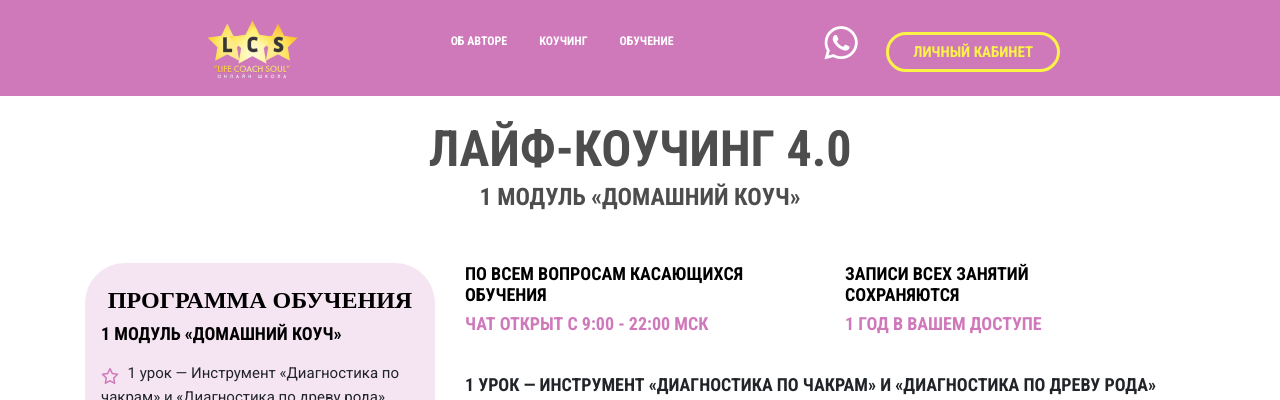
After one commit to MarinaVector/school2, a PHP site: page /coaching.php in a window 1280 px wide. The commit adds this page. Shown: the top 400 px of the page. Run offline with PHP 8.4, Linux system fonts and the light colour scheme; some libraries are stand-ins or nearby versions.

Commit message:
frontend progress nav footer head

```diff
--- a/coaching.html
+++ b/coaching.php
@@ -1,42 +1,9 @@
 <!DOCTYPE html>
 <html lang="ru">
-<head>
-    <meta charset="UTF-8">
-    <meta name="viewport" content="width=device-width, initial-scale=1">
-    <title>Life coach soul</title>
-
-    <link rel="stylesheet" type="text/css" href="css/style.css">
-    <link rel="stylesheet" href="https://cdn.jsdelivr.net/npm/bootstrap@4.5.3/dist/css/bootstrap.min.css"
-          integrity="sha384-TX8t27EcRE3e/ihU7zmQxVncDAy5uIKz4rEkgIXeMed4M0jlfIDPvg6uqKI2xXr2" crossorigin="anonymous">
-    <script src="https://code.jquery.com/jquery-3.5.1.slim.min.js"
-            integrity="sha384-DfXdz2htPH0lsSSs5nCTpuj/zy4C+OGpamoFVy38MVBnE+IbbVYUew+OrCXaRkfj"
-            crossorigin="anonymous"></script>
-    <script src="https://cdn.jsdelivr.net/npm/bootstrap@4.5.3/dist/js/bootstrap.bundle.min.js"
-            integrity="sha384-ho+j7jyWK8fNQe+A12Hb8AhRq26LrZ/JpcUGGOn+Y7RsweNrtN/tE3MoK7ZeZDyx"
-            crossorigin="anonymous"></script>
-    <script src="https://kit.fontawesome.com/c793505908.js" crossorigin="anonymous"></script>
-</head>
+<?php require "general-components/head.php"; ?>
 <body>
 <header class="secondary-navigation my-0">
-    <nav class="nav nav-fill container">
-        <div class="nav-link">
-            <img class="main-nav__nav-logo" src="img/Logo.png" alt="Логотип онлайн школы">
-        </div>
-        <div class="main-nav__nav-links mt-md-4 mx-auto">
-            <a class="main-nav__nav-link nav-link">Об авторе</a>
-            <a class="main-nav__nav-link nav-link" href="coaching.html">Коучинг</a>
-            <a class="main-nav__nav-link nav-link">Обучение</a>
-        </div>
-        <div class="main-nav__nav-links nav-link mt-md-3 mb-lg-0 mb-3">
-            <div class="d-inline">
-                <i class="fab fa-whatsapp main-nav__whatsapp-icon mr-4"></i>
-            </div>
-            <div class="d-inline mb-5">
-                <a class="main-nav__nav-button py-2 px-4">Личный кабинет</a>
-            </div>
-        </div>
-
-    </nav>
+    <?php require "general-components/nav.php"; ?>
 </header>
 
 <main>
@@ -212,27 +179,6 @@
     </section>
 </main>
 
-<footer class="footer container-fluid">
-    <div class="container nav nav-fill">
-        <div class="nav-link">
-            <img class="main-nav__nav-logo" src="img/Logo.png" alt="Логотип онлайн школы">
-        </div>
-        <div class="main-nav__nav-links mt-md-4 mx-auto text-white mt-4">
-            <i class="fab fa-whatsapp ml-2"></i>
-            <i class="fab fa-vk ml-2"></i>
-            <i class="fab fa-facebook-f ml-2"></i>
-            <i class="fab fa-telegram-plane ml-2"></i>
-            <i class="fab fa-odnoklassniki ml-2"></i>
-        </div>
-        <div class="main-nav__nav-links nav-link mt-4">
-
-            <a class="main-nav__nav-button py-2 px-4">Личный кабинет</a>
-        </div>
-
-        <div class="footer__footer-copyright mx-auto mt-4">
-            Все права защищены
-        </div>
-    </div>
-</footer>
+<?php include "general-components/footer.php"; ?>
 </body>
 </html>
--- a/css/style.css
+++ b/css/style.css
@@ -6,7 +6,6 @@
 @import url("https://fonts.googleapis.com/css2?family=Oswald:wght@600&display=swap");
 @import url("https://fonts.googleapis.com/css2?family=Montserrat:wght@700&display=swap");
 body {
-  font-family: Roboto Condensed;
   height: 100%;
   overflow-x: hidden;
   background-repeat: no-repeat;
--- a/css/style.scss
+++ b/css/style.scss
@@ -7,7 +7,7 @@
 
 body {
   //width: 100%;
-  font-family: Roboto Condensed;
+  //font-family: Roboto Condensed;
   height: 100%;
   overflow-x: hidden;
   background-repeat: no-repeat;
--- /dev/null
+++ b/general-components/footer.php
@@ -0,0 +1,22 @@
+<footer class="footer container-fluid">
+    <div class="container nav nav-fill">
+        <div class="nav-link">
+            <img class="main-nav__nav-logo" src="img/Logo.png" alt="Логотип онлайн школы">
+        </div>
+        <div class="main-nav__nav-links mt-md-4 mx-auto text-white mt-4">
+            <i class="fab fa-whatsapp ml-2"></i>
+            <i class="fab fa-vk ml-2"></i>
+            <i class="fab fa-facebook-f ml-2"></i>
+            <i class="fab fa-telegram-plane ml-2"></i>
+            <i class="fab fa-odnoklassniki ml-2"></i>
+        </div>
+        <div class="main-nav__nav-links nav-link mt-4">
+
+            <a class="main-nav__nav-button py-2 px-4">Личный кабинет</a>
+        </div>
+
+        <div class="footer__footer-copyright mx-auto mt-4">
+            Все права защищены
+        </div>
+    </div>
+</footer>
--- /dev/null
+++ b/general-components/head.php
@@ -0,0 +1,16 @@
+<head>
+    <meta charset="UTF-8">
+    <meta name="viewport" content="width=device-width, initial-scale=1">
+    <title>Life coach soul</title>
+
+    <link rel="stylesheet" type="text/css" href="css/style.css">
+    <link rel="stylesheet" href="https://cdn.jsdelivr.net/npm/bootstrap@4.5.3/dist/css/bootstrap.min.css"
+          integrity="sha384-TX8t27EcRE3e/ihU7zmQxVncDAy5uIKz4rEkgIXeMed4M0jlfIDPvg6uqKI2xXr2" crossorigin="anonymous">
+    <script src="https://code.jquery.com/jquery-3.5.1.slim.min.js"
+            integrity="sha384-DfXdz2htPH0lsSSs5nCTpuj/zy4C+OGpamoFVy38MVBnE+IbbVYUew+OrCXaRkfj"
+            crossorigin="anonymous"></script>
+    <script src="https://cdn.jsdelivr.net/npm/bootstrap@4.5.3/dist/js/bootstrap.bundle.min.js"
+            integrity="sha384-ho+j7jyWK8fNQe+A12Hb8AhRq26LrZ/JpcUGGOn+Y7RsweNrtN/tE3MoK7ZeZDyx"
+            crossorigin="anonymous"></script>
+    <script src="https://kit.fontawesome.com/c793505908.js" crossorigin="anonymous"></script>
+</head>
--- /dev/null
+++ b/general-components/nav.php
@@ -0,0 +1,19 @@
+<nav class="nav nav-fill container">
+    <div class="nav-link">
+        <img class="main-nav__nav-logo" src="img/Logo.png" alt="Логотип онлайн школы">
+    </div>
+    <div class="main-nav__nav-links mt-md-4 mx-auto">
+        <a class="main-nav__nav-link nav-link">Об авторе</a>
+        <a class="main-nav__nav-link nav-link" href="coaching.php">Коучинг</a>
+        <a class="main-nav__nav-link nav-link">Обучение</a>
+    </div>
+    <div class="main-nav__nav-links nav-link mt-3">
+        <div class="d-inline">
+            <i class="fab fa-whatsapp main-nav__whatsapp-icon mr-4"></i>
+        </div>
+        <div class="d-inline mb-5">
+            <a class="main-nav__nav-button py-2 px-4" href="auth.php">Личный кабинет</a>
+        </div>
+    </div>
+
+</nav>
```
Also changed, not shown: auth.html (deleted, +0 -100 lines), auth.php (added, +42 -0 lines), index.php (renamed from index.html, +15 -61 lines), 1 other file.
